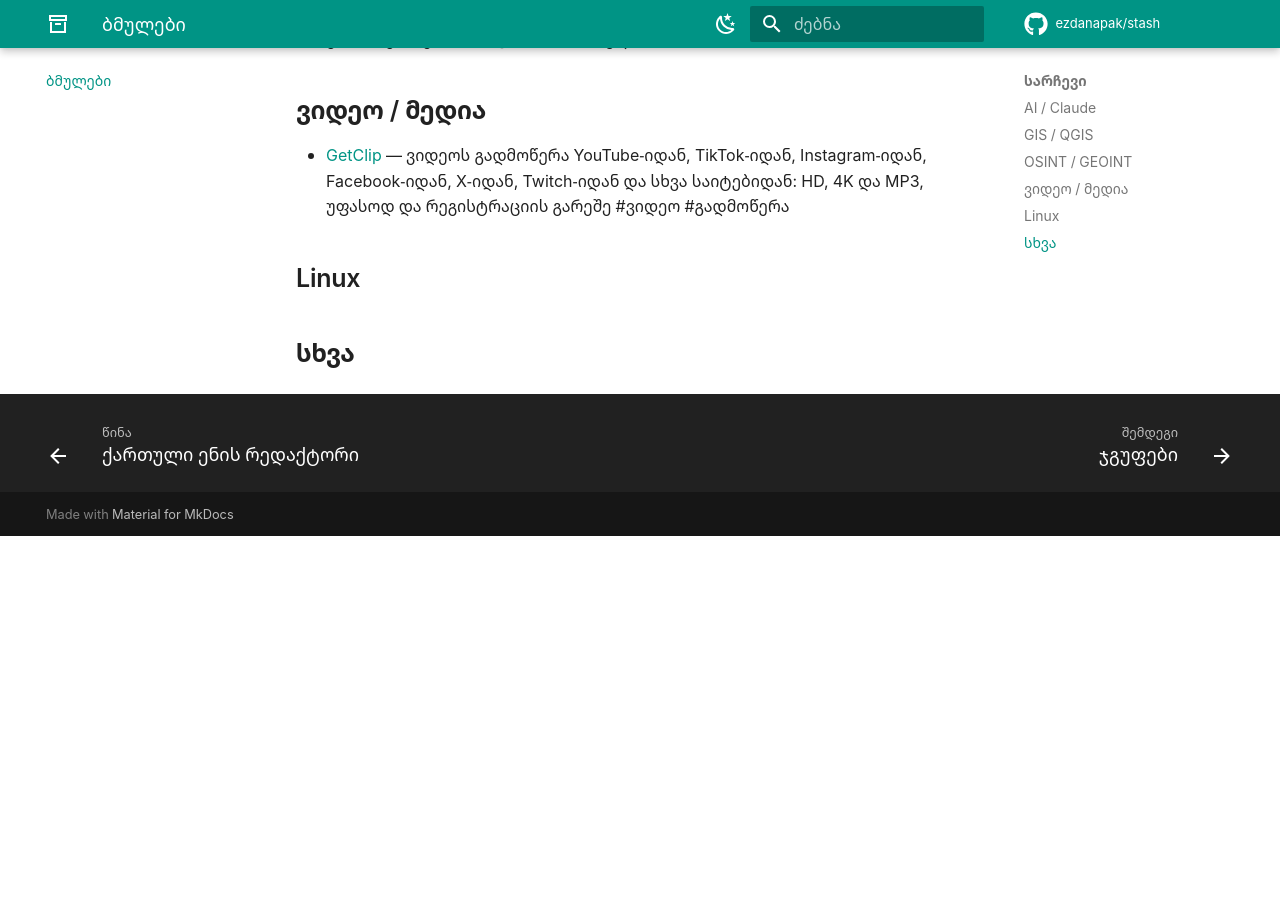
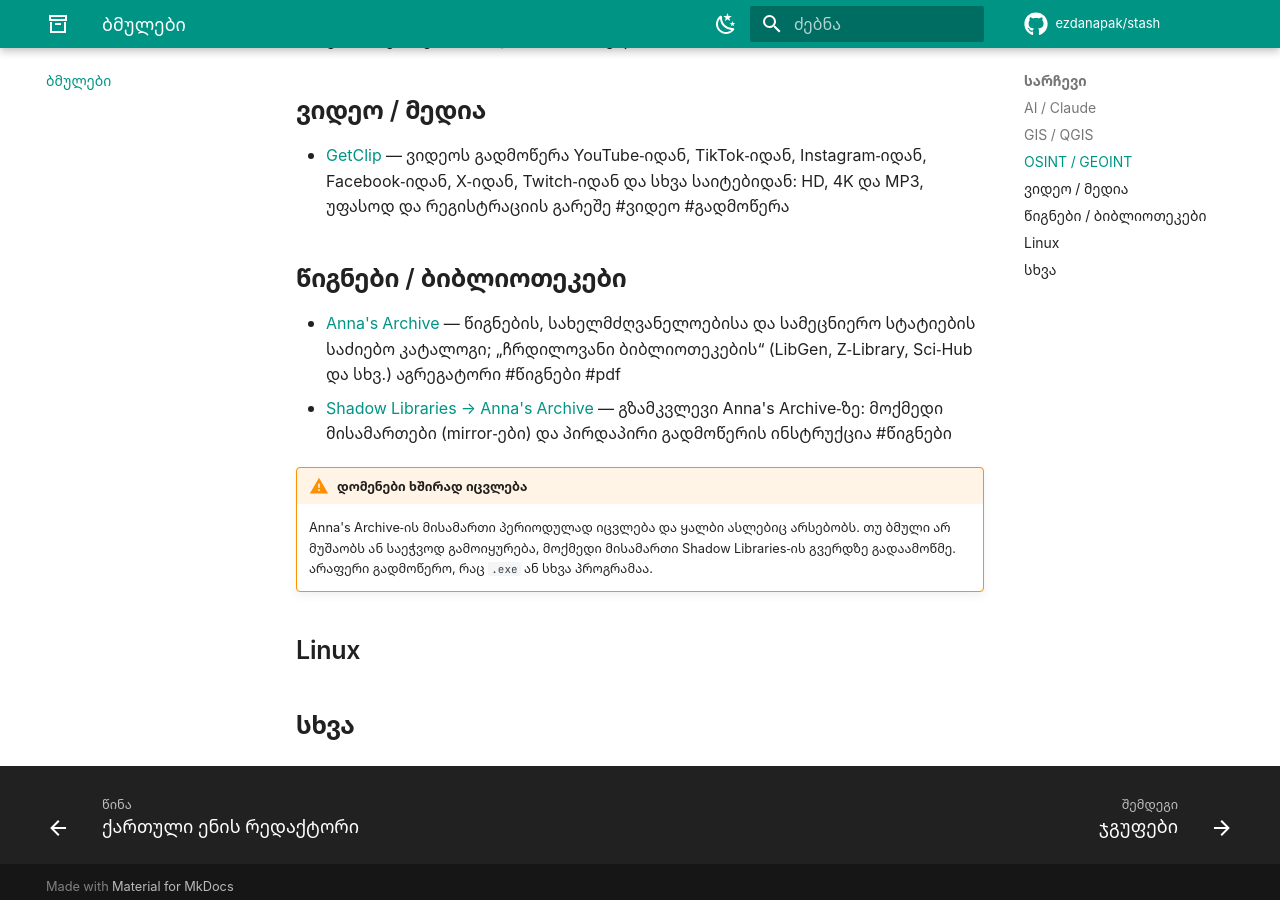
Before and after one commit to ezdanapak/stash, an MkDocs documentation site: the page built from docs/links.md, in a window 1280 px wide and 900 px high, scrolled down 827 px. Built offline with MkDocs 1.6.1 and Material for MkDocs 9.7.7, drawn with Linux system fonts in a browser that asks for light colours; comment, search, counter and statistics services are not loaded; before the commit the page ends 1363 px from its top, so only the background shows below that.

Commit message:
Add Anna's Archive links
Co-Authored-By: Claude Opus 5.5 <noreply@anthropic.com>

```diff
--- a/docs/links.md
+++ b/docs/links.md
@@ -27,6 +27,14 @@ tags:
 
 - [GetClip](https://getclip.cc/ka/) — ვიდეოს გადმოწერა YouTube-იდან, TikTok-იდან, Instagram-იდან, Facebook-იდან, X-იდან, Twitch-იდან და სხვა საიტებიდან: HD, 4K და MP3, უფასოდ და რეგისტრაციის გარეშე #ვიდეო #გადმოწერა
 
+## წიგნები / ბიბლიოთეკები
+
+- [Anna's Archive](https://annas-archive.is/) — წიგნების, სახელმძღვანელოებისა და სამეცნიერო სტატიების საძიებო კატალოგი; „ჩრდილოვანი ბიბლიოთეკების“ (LibGen, Z-Library, Sci-Hub და სხვ.) აგრეგატორი #წიგნები #pdf
+- [Shadow Libraries → Anna's Archive](https://shadowlibraries.github.io/DirectDownloads/AnnasArchive/) — გზამკვლევი Anna's Archive-ზე: მოქმედი მისამართები (mirror-ები) და პირდაპირი გადმოწერის ინსტრუქცია #წიგნები
+
+!!! warning "დომენები ხშირად იცვლება"
+    Anna's Archive-ის მისამართი პერიოდულად იცვლება და ყალბი ასლებიც არსებობს. თუ ბმული არ მუშაობს ან საეჭვოდ გამოიყურება, მოქმედი მისამართი Shadow Libraries-ის გვერდზე გადაამოწმე. არაფერი გადმოწერო, რაც `.exe` ან სხვა პროგრამაა.
+
 ## Linux
 
 ## სხვა
```
